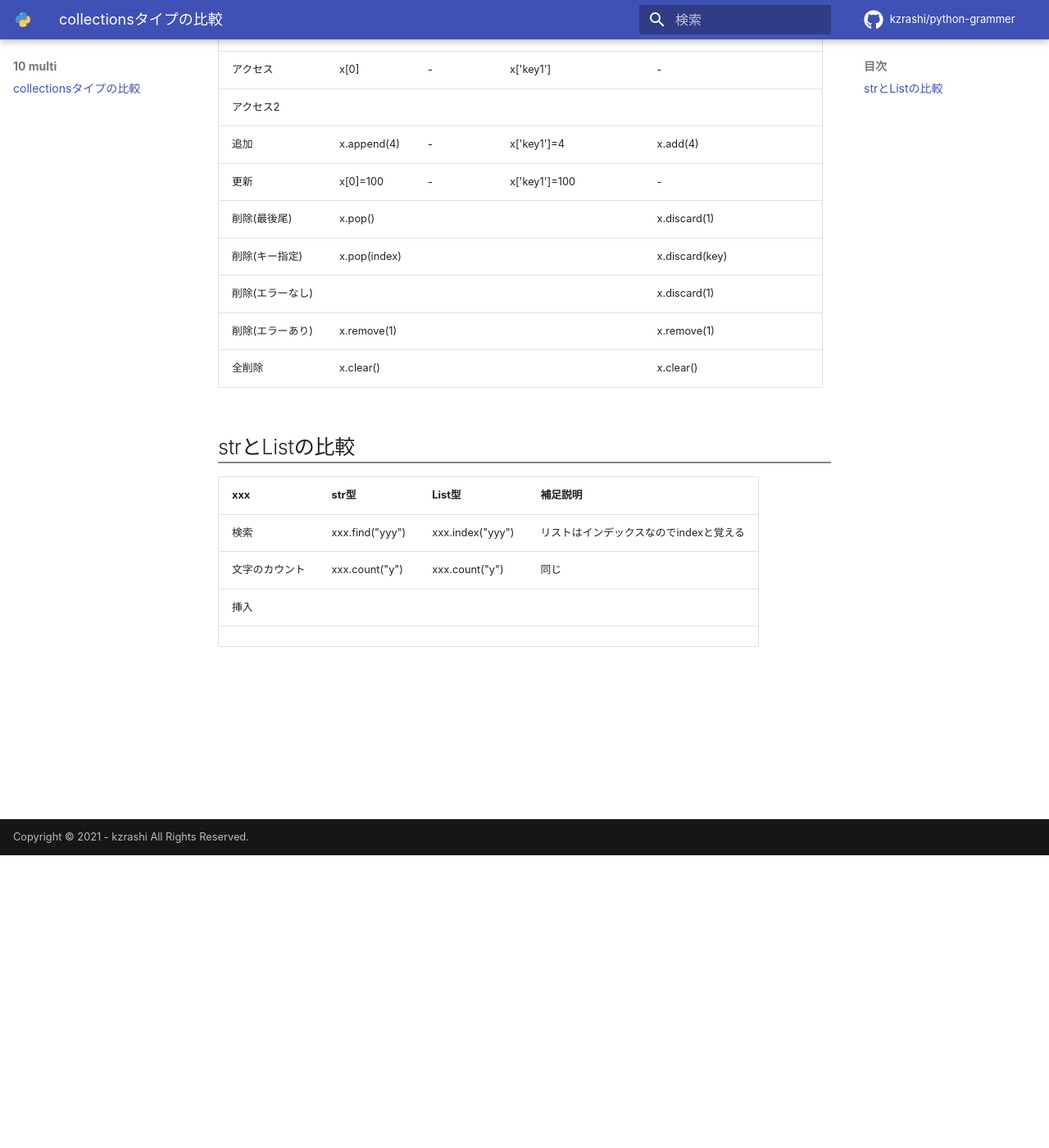
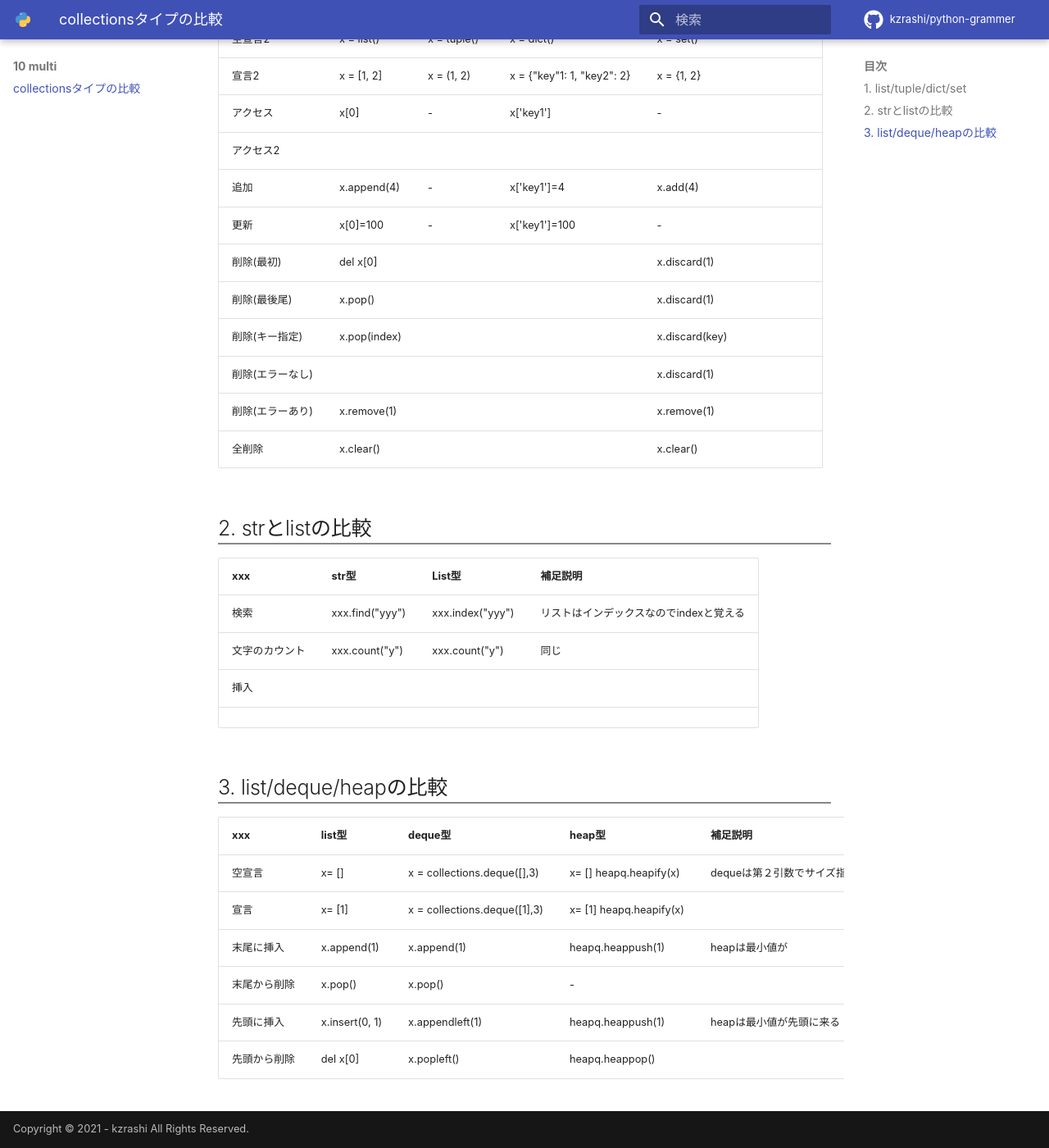
Before and after one commit to kzrashi/python-grammer, an MkDocs documentation site: the page built from docs/10_multi/01_compare.md, in a window 1280 px wide and 1400 px high, scrolled down 357 px. Shown: the whole window at 82% size. Built offline with MkDocs 1.6.1 and Material for MkDocs 9.7.7, drawn with Linux system fonts in a browser that asks for light colours; some web fonts are replaced; comment, search, counter and statistics services are not loaded; some of the changed text lies outside the part shown.

Commit message:
modify compare.md

```diff
--- a/docs/10_multi/01_compare.md
+++ b/docs/10_multi/01_compare.md
@@ -1,15 +1,17 @@
 # collectionsタイプの比較
 
 
-|       xxx        |    list     |    tuple    |            map             |     set      | 補足説明 |
+## 1. list/tuple/dict/set
+|       xxx        |    list     |    tuple    |            dict             |     set      | 補足説明 |
 | :--------------- | :---------- | :---------- | :------------------------- | :----------- | :------- |
-| 空宣言           | x = []      | x = ()      | -                          | x = {}       |          |
-| 空宣言2          | x = list()  | x = tuple() | x = map()                  | x = set()    |          |
-| 宣言2            | x = [1, 2]  | x = (1, 2)  | x = {"key"1: 1, "key2": 2} | x = {1, 2}   |          |
-| アクセス         | x[0]        | -           | x['key1']                  | -            |          |
-| アクセス2        |             |             |                            |              |          |
+| 空宣言           | x = []       | x = ()      | -                          | x = {}       |          |
+| 空宣言2          | x = list()   | x = tuple() | x = dict()                  | x = set()    |          |
+| 宣言2            | x = [1, 2]   | x = (1, 2)  | x = {"key"1: 1, "key2": 2} | x = {1, 2}   |          |
+| アクセス         | x[0]         | -           | x['key1']                  | -            |          |
+| アクセス2        |              |             |                            |              |          |
 | 追加             | x.append(4) | -           | x['key1']=4                | x.add(4)     |          |
-| 更新             | x[0]=100  |  -           | x['key1']=100              | -             |          |
+| 更新             | x[0]=100    |  -           | x['key1']=100              | -             |          |
+| 削除(最初) | del x[0]           |             |                            | x.discard(1) |          |
 | 削除(最後尾) | x.pop()        |             |                            | x.discard(1) |          |
 | 削除(キー指定) |x.pop(index)   |             |                            | x.discard(key) |          |
 | 削除(エラーなし) |             |             |                            | x.discard(1) |          |
@@ -17,7 +19,8 @@
 | 全削除           | x.clear()   |             |                            | x.clear()    |          |
 
 
-## strとListの比較
+
+## 2. strとlistの比較
 
 |      xxx       |      str型      |      List型      |                補足説明                 |
 | :------------- | :-------------- | :--------------- | :-------------------------------------- |
@@ -25,3 +28,14 @@
 | 文字のカウント | xxx.count("y")  | xxx.count("y")   | 同じ                                    |
 | 挿入           |                 |                  |                                         |
 |                |                 |                  |                                         |
+
+## 3. list/deque/heapの比較
+
+|     xxx      |     list型     |           deque型            |         heap型          |          補足説明           |
+| :----------- | :------------- | :--------------------------- | :---------------------- | :-------------------------- |
+| 空宣言       | x= []          | x = collections.deque([],3)  | x= []  heapq.heapify(x) | dequeは第２引数でサイズ指定が可能 |
+| 宣言         | x= [1]         | x = collections.deque([1],3) | x= [1] heapq.heapify(x) |                             |
+| 末尾に挿入   | x.append(1)    | x.append(1)                  | heapq.heappush(1)       | heapは最小値が              |
+| 末尾から削除 | x.pop()        | x.pop()                      | -                       |                             |
+| 先頭に挿入   | x.insert(0, 1) | x.appendleft(1)              | heapq.heappush(1)       | heapは最小値が先頭に来る    |
+| 先頭から削除 | del x[0]       | x.popleft()                  | heapq.heappop()         |                             |
```
Also changed, not shown: docs/99_other/english.md (+1 -0 lines).
